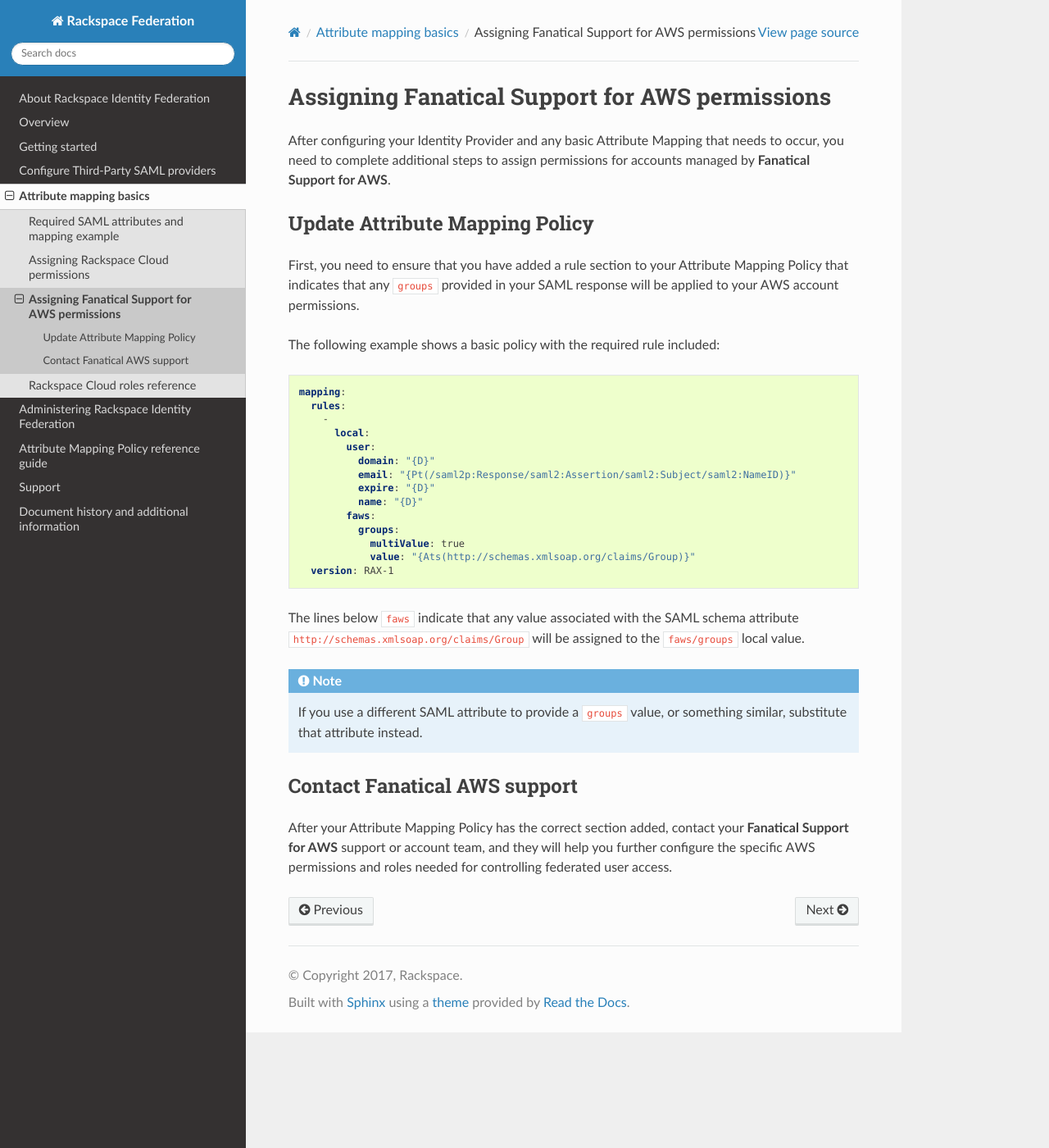
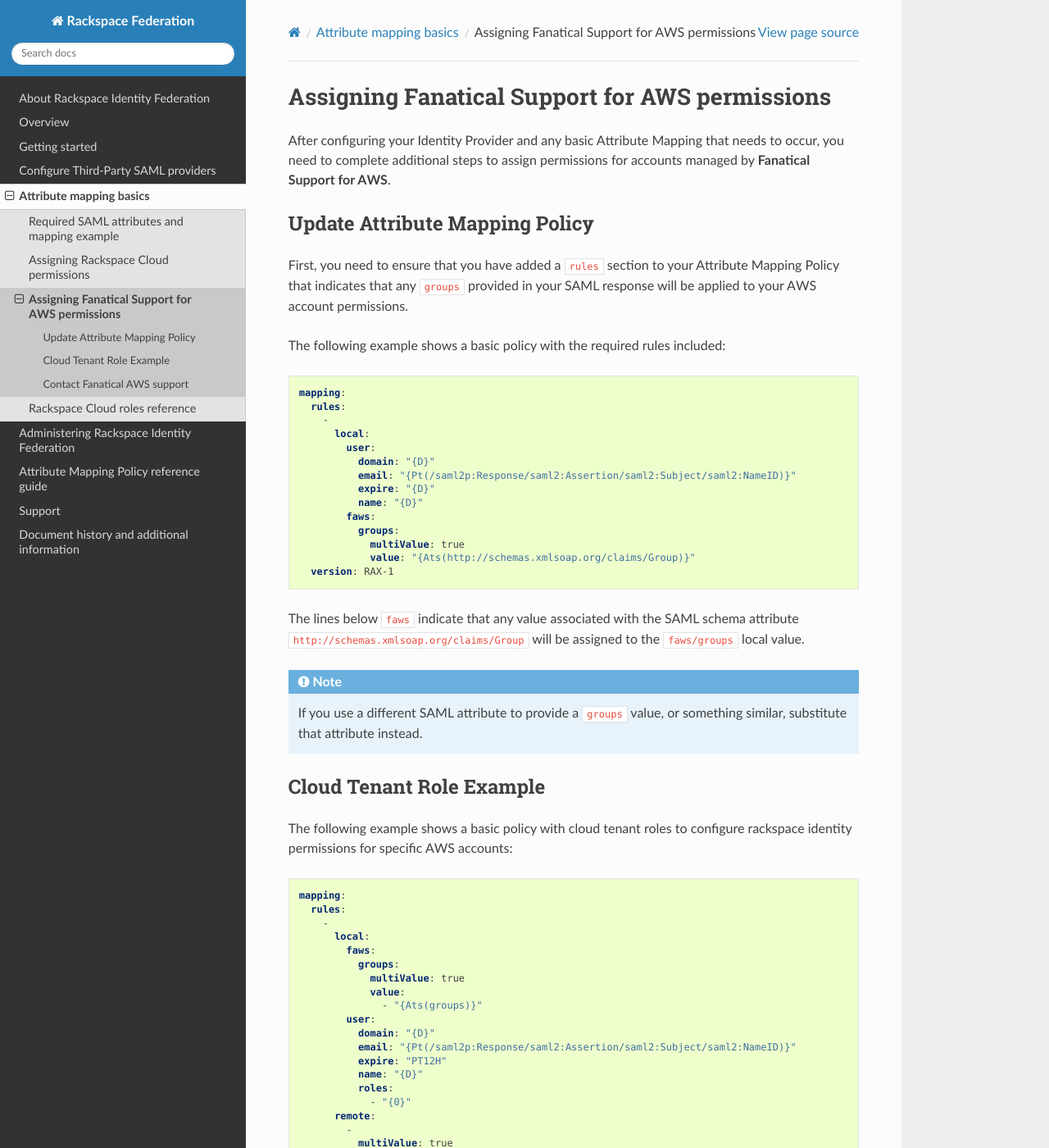
Before and after one commit to rackerlabs/docs-rackspace-federation, a Sphinx documentation site: the page built from doc/attribmapping-basics/faws-mapping.rst, in a window 1280 px wide and 1400 px high. Shown: the whole window at 82% size. Built offline with Sphinx 7.4.7 and the Read the Docs theme 2.0.0, drawn with Linux system fonts in a browser that asks for light colours; the version number could not be read and is left out; some of the changed text lies outside the part shown.

Commit message:
added init of cloud tenant roles for faws section

```diff
--- a/doc/attribmapping-basics/faws-mapping.rst
+++ b/doc/attribmapping-basics/faws-mapping.rst
@@ -10,11 +10,11 @@
 Update Attribute Mapping Policy
 ~~~~~~~~~~~~~~~~~~~~~~~~~~~~~~~
 
-First, you need to ensure that you have added a rule section to your
+First, you need to ensure that you have added a ``rules`` section to your
 |amp| that indicates that any ``groups`` provided in your SAML response will be
 applied to your AWS account permissions.
 
-The following example shows a basic policy with the required rule included:
+The following example shows a basic policy with the required rules included:
 
 .. code-block:: yaml
 
@@ -42,6 +42,45 @@
     something similar, substitute that attribute instead.
 
 
+Cloud Tenant Role Example
+~~~~~~~~~~~~~~~~~~~~~~~~~~~~~
+
+The following example shows a basic policy with cloud tenant roles to configure rackspace identity permissions for specific AWS accounts:
+
+
+.. code-block:: yaml
+
+
+    mapping:
+      rules:
+        -
+          local:
+            faws:
+              groups:
+                multiValue: true
+                value:
+                  - "{Ats(groups)}"
+            user:
+              domain: "{D}"
+              email: "{Pt(/saml2p:Response/saml2:Assertion/saml2:Subject/saml2:NameID)}"
+              expire: "PT12H"
+              name: "{D}"
+              roles:
+                - "{0}"
+          remote:
+            -
+              multiValue: true
+              path: |
+                  (
+                    if (mapping:get-attributes('groups')='your_sso_ldap_group') then ('role_name/insert_tenant_id_here')     else ()
+                  )
+      version: RAX-1
+
+.. note::
+    If you use a different SAML attribute to provide a ``groups`` value, or
+    something similar, substitute that attribute instead.
+
+
 Contact Fanatical AWS support
 ~~~~~~~~~~~~~~~~~~~~~~~~~~~~~
 
```
